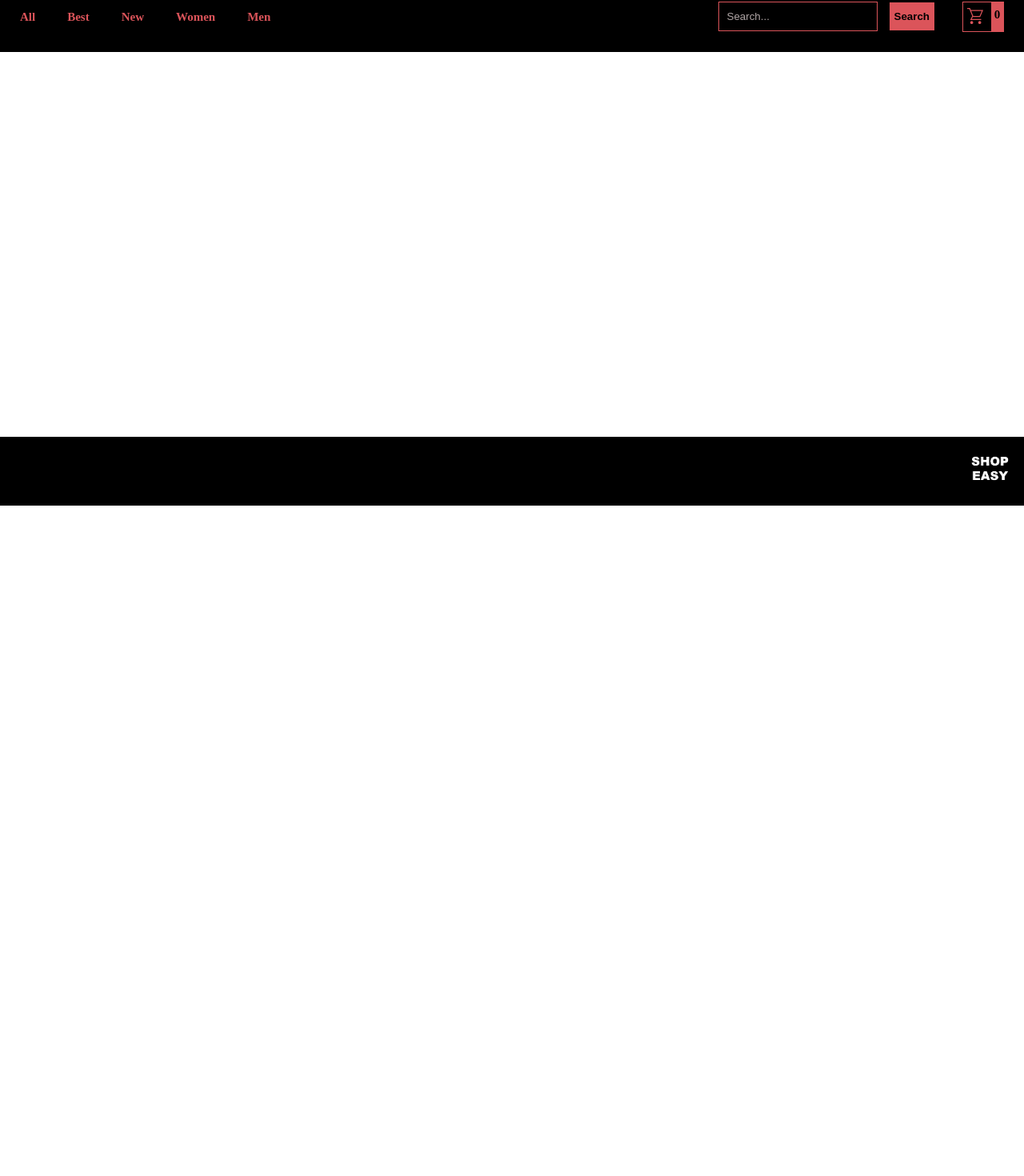
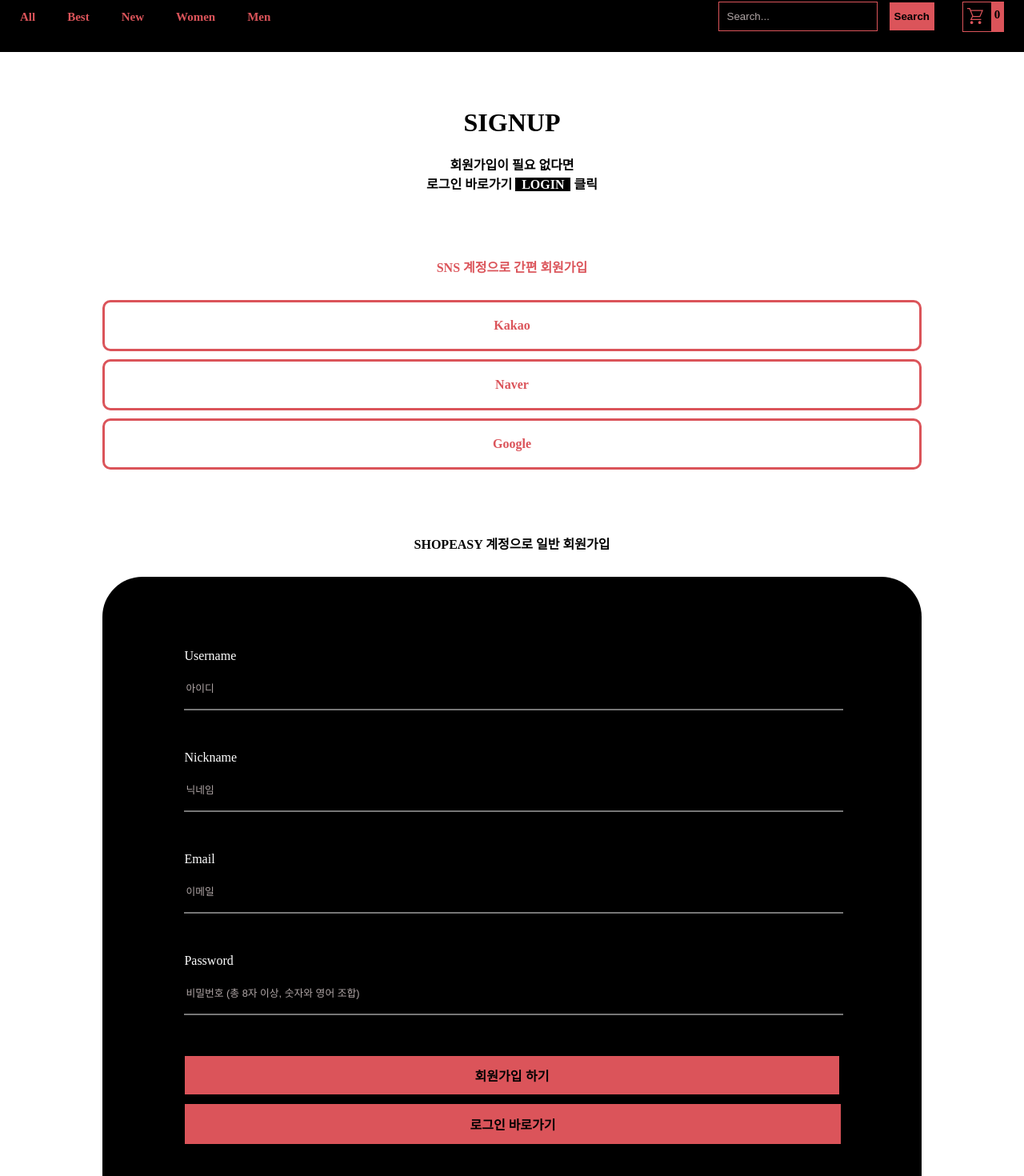
Before and after one commit to song-eojin/shopeasy_front, a React (Create React App) app in the folder shopeasy/: page /signup in a window 1280 px wide. Shown: the part 168-1638 px from the top of the page at 80% size. Before the commit the page ends 800 px from the top, so only its background shows below. Built offline with nearby package versions, Linux system fonts and the light colour scheme.

Commit message:
Feature : 회원가입페이지 - 리액트 기반 디자인 및 레이아웃 구현 (Issue #3)

```diff
--- a/shopeasy/src/App.js
+++ b/shopeasy/src/App.js
@@ -8,6 +8,7 @@ import Footer from "./components/common/Footer";
 import Home from './components/pages/Home';
 import Mypage from './components/pages/Mypage';
 import Login from './components/pages/Login';
+import Signup from './components/pages/Signup';
 import './styles/App.css';
 
 function App() {
@@ -19,6 +20,7 @@ function App() {
           <Route path="/" element={<Home />} />
           <Route path="/mypage" element={<Mypage />} />
           <Route path="/login" element={<Login />} />
+          <Route path="/signup" element={<Signup />} />
         </Routes>
       </div>
       <Footer />
--- a/shopeasy/src/components/pages/Signup.js
+++ b/shopeasy/src/components/pages/Signup.js
@@ -5,51 +5,53 @@ import '../../styles/Signup.css';
 
 function Signup() {
     return (
-        <div className="signup-container">
-            <div id="login-title">
+        <div id="signup-container">
+            <div id="signup-title">
                 <h1 className="center">SIGNUP</h1>
-                <p id="login-title-comment"className="center">Welocome to <span>&nbsp; SHOPEASY &nbsp;</span></p>
-                <p id="login-title-comment"className="center">처음이시고요?<span>&nbsp; SIGNUP &nbsp;</span></p>
+                <p id="login-title-comment">회원가입이 필요 없다면<br />
+                    로그인 바로가기 <Link to="/login" className="link" id="signup-title-comment-click">&nbsp; LOGIN &nbsp;</Link> 클릭</p>
             </div>
-            <div id="login-content">
+
+            {/*SNS 간편회원가입*/}
+            <div id="sns-container">
+                <div id="signup-content-title-sns">SNS 계정으로 간편 회원가입</div>
+                <Link href="#" className="link sns-button">Kakao </Link>
+                <Link href="#" className="link sns-button">Naver </Link>
+                <Link href="#" className="link sns-button">Google </Link>
+            </div>
+
+            <div id="signup-content-container">
+                <div id="signup-content-title-shopeasy">SHOPEASY 계정으로 일반 회원가입</div>
+                <div id="signup-content">
                     <div>
                         <form name="form">
                             <div className="inputset">
-                            <label for="name-4c18">Username</label>
-                            <input className="input login-input" type="text" placeholder="아이디" id="name-4c18" name="username" required="required" />
+                                <label for="username-4c18">Username</label>
+                                <input className="input signup-input" type="text" placeholder="아이디" id="username-4c18" name="username" required="required" />
                             </div>
                             <div className="inputset">
-                            <label for="email-4c18" >Password</label>
-                            <input type="text" placeholder="비밀번호 (총 8자 이상, 숫자와 영어 조합)" id="email-4c18" name="password" className="input login-input" required="required" maxlength="20" />
+                                <label for="username-4c18">Nickname</label>
+                                <input className="input signup-input" type="text" placeholder="닉네임" id="nickname-4c18" name="nickname" required="required" />
                             </div>
                             <div className="inputset">
-                            <input
-                                type="checkbox"
-                                className="checkbox"
-                                name="remember"
-                            />
-                            <label htmlFor="remember" className="checkbox-label">
-                                로그인 기억하기
-                            </label>
+                                <label for="email-4c18">Email</label>
+                                <input className="input signup-input" type="text" placeholder="이메일" id="email-4c18" name="email" required="required" />
+                            </div>
+                            <div className="inputset">
+                                <label for="password-4c18" >Password</label>
+                                <input type="text" placeholder="비밀번호 (총 8자 이상, 숫자와 영어 조합)" id="password-4c18" name="password" className="input signup-input" required="required" maxlength="20" />
                             </div>
 
-                        {/*로그인 제출버튼*/}
-                        <div>
-                            <input type="submit" value="로그인 하기" id="login-button" />
+                            {/*회원가입 제출버튼*/}
+                            <div className="signup-button-container">
+                                <input type="submit" value="회원가입 하기" className="signup-button" id="signup-submit" />
                             </div>
                         </form>
                     </div>
-                <div id="login-link-container">
-                    <Link href="#" className="link login-link">아이디/비밀번호 찾기 </Link>
-                    <Link href="signup.html" className="link login-link">회원 가입 </Link>
+                    <div id="go-login">
+                        <Link to="/login"  className="link"><div className="signup-button">로그인 바로가기</div></Link>
                     </div>
                 </div>
-
-            {/*SNS 간편로그인*/}
-            <div id="sns-container">
-                <Link href="#" className="link sns-button">Kakao </Link>
-                <Link href="#" className="link sns-button">Naver </Link>
-                <Link href="#" className="link sns-button">Google </Link>
             </div>
         </div>
     );
--- a/shopeasy/src/styles/Signup.css
+++ b/shopeasy/src/styles/Signup.css
@@ -1,28 +1,49 @@
-#signup-container {
+#signup-title {
     margin: 70px auto 30px auto;
 }
 
-#signup-title {
+#signup-title-comment {
+    font-weight: 600;
+    text-align: center;}
+
+#signup-title-comment-click {
+    background-color: black;
+    color: white;
+    cursor: pointer;
 }
 
-#login-title-comment {
-    font-weight: 600;
+#signup-title-comment-click:hover {
+    background-color: #db545a;
 }
 
-#login-title-comment span {
-    background-color: black;
-    color: white;
+#signup-content-container {
+    margin: auto 10% 20%;
 }
 
-#login-content {
-    margin: auto 10%;
+#signup-content-title-sns {
+    text-align: center;
+    margin-top:80px;
+    margin-bottom:30px;
+    font-weight: 600;
+    color: #db545a;
+}
+
+#signup-content-title-shopeasy {
+    text-align: center;
+    margin-top:80px;
+    margin-bottom:30px;
+    font-weight: 600;
+    color: black;
+}
+
+#signup-content {
     padding: 40px 10%;
     border-radius: 50px;
     background-color: black;
     color: white;
 }
 
-.login-input {
+.signup-input {
     display: block;
     width: 100%;
     height: 50px;
@@ -57,31 +78,24 @@
     font-size: 0.9em;
 }
 
-#login-button {
+.signup-button {
     background-color: #db545a;
+    color: black;
     font-size: 1rem;
     font-weight: 900;
-    border: 0;
+    border: 1px solid;
     width: 100%;
     height: 50px;
+    text-align: center;
+    align-content: center;
+}
+
+#go-login {
+    margin-top: 10px;
     margin-bottom: 50px;
 }
 
-#login-link-container {
-    margin-bottom: 50px;
-}
-
-.login-link {
-    color: #db545a;
-    display: block;
-    margin-bottom: 20px;
-}
-
-.login-link:hover {
-    color: white;
-}
-
-#login-button:hover {
+.signup-button:hover {
     background-color: transparent;
     color: white;
     border: 1px solid white;
```
Lines whose indentation alone changed are shown as unchanged.
